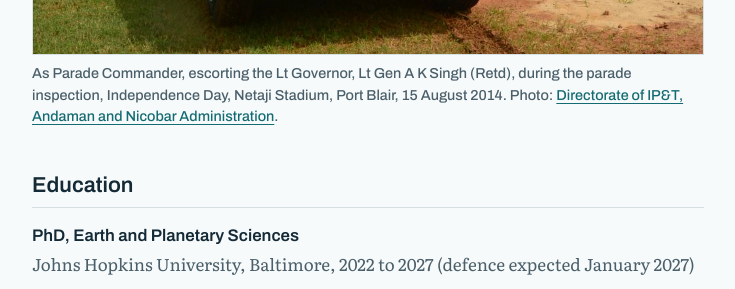
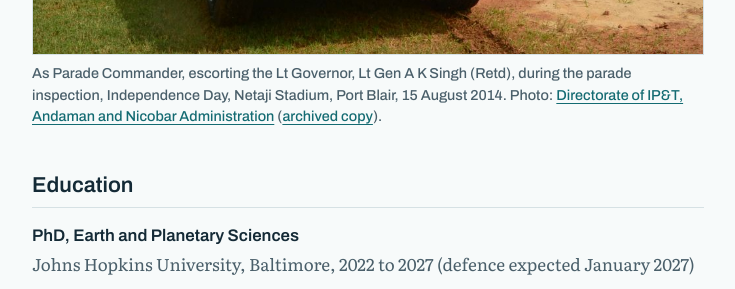
Before and after one commit to sandupal/sandupal.github.io, a Jekyll site: the page built from index.html, in a window 1280 px wide and 900 px high, scrolled down 6326 px. Shown: the part 152-441 px from the top of the window, without its empty margins (272-1007 px from the left). Built offline with Jekyll 4.4.1, drawn with Linux system fonts in a browser that asks for light colours.

Commit message:
Add Wayback Machine archive links for parade photo
Co-Authored-By: Claude Opus 5.5 <noreply@anthropic.com>

```diff
--- a/_data/navy.yml
+++ b/_data/navy.yml
@@ -63,4 +63,5 @@ photos:
     caption: As Parade Commander, escorting the Lt Governor, Lt Gen A K Singh (Retd), during the parade inspection, Independence Day, Netaji Stadium, Port Blair, 15 August 2014.
     credit: Directorate of IP&T, Andaman and Nicobar Administration
     source: http://db.and.nic.in/pressarchives/fileuploaded/file.php?id=150814
+    archive: https://web.archive.org/web/20261008142542/http://db.and.nic.in/pressarchives/fileuploaded/file.php?id=150814
     confirmed: true
--- a/index.html
+++ b/index.html
@@ -109,7 +109,7 @@ title: Sandupal Dutta
     {% for ph in shown_photos %}
     <figure class="navy-photo">
       <img src="{{ ph.file | relative_url }}" alt="{{ ph.caption }}" loading="lazy">
-      <figcaption>{{ ph.caption }} Photo: <a href="{{ ph.source }}">{{ ph.credit }}</a>.</figcaption>
+      <figcaption>{{ ph.caption }} Photo: <a href="{{ ph.source }}">{{ ph.credit }}</a>{% if ph.archive %} (<a href="{{ ph.archive }}">archived copy</a>){% endif %}.</figcaption>
     </figure>
     {% endfor %}
 
```
Also changed, not shown: _provenance/README.md (+2 -0 lines).
